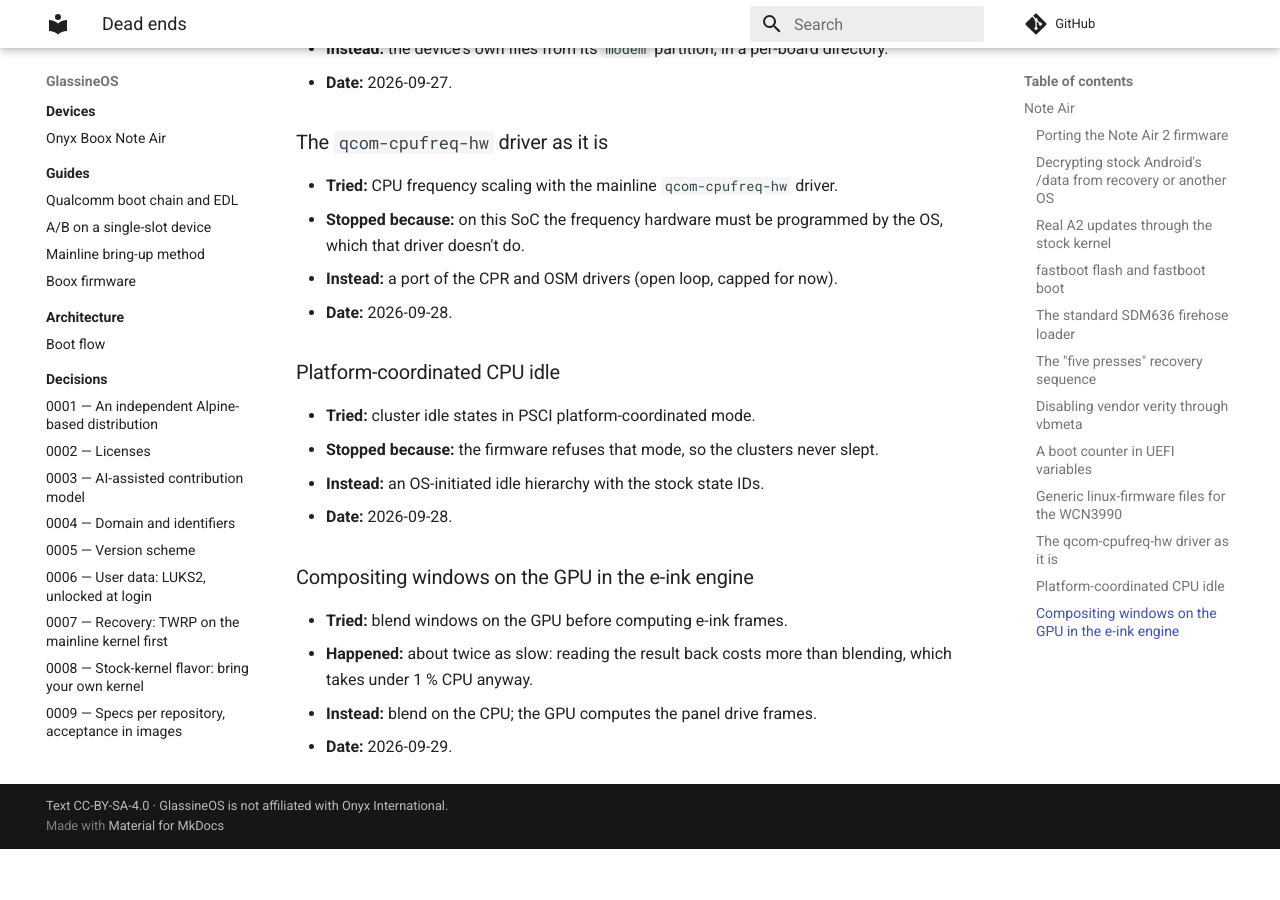
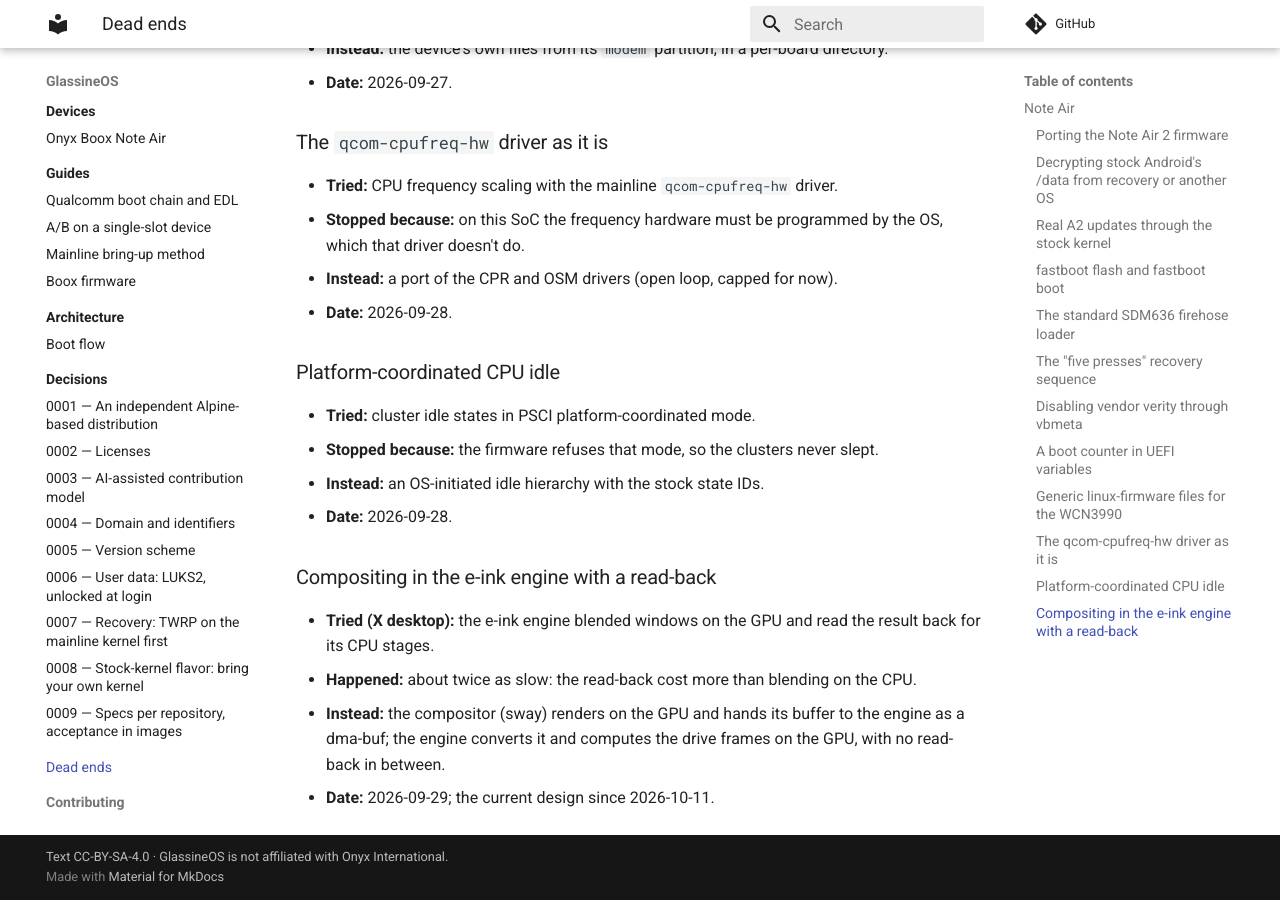
Before and after one commit to GlassineOS/docs, an MkDocs documentation site: the page built from docs/dead-ends/index.md, in a window 1280 px wide and 900 px high, scrolled down 2712 px. Built offline with MkDocs 1.6.1 and Material for MkDocs 9.7.7, drawn with Linux system fonts in a browser that asks for light colours; comment, search, counter and statistics services are not loaded; before the commit the page ends 3561 px from its top, so only the background shows below that.

Commit message:
Dead ends: GPU compositing entry matches today's design
The 2026-09-29 result (blend on the GPU, read back for the CPU stages)
still holds, but "blend on the CPU" is no longer what the system does:
since 2026-10-11 sway renders on the GPU and hands its buffer to the
engine as a dma-buf, which converts it and computes the drive frames
on the GPU without a read-back.

Assisted-by: Claude:claude-opus-5-5

```diff
--- a/docs/dead-ends/index.md
+++ b/docs/dead-ends/index.md
@@ -113,10 +113,12 @@ date.**
 - **Instead:** an OS-initiated idle hierarchy with the stock state IDs.
 - **Date:** 2026-09-28.
 
-### Compositing windows on the GPU in the e-ink engine
+### Compositing in the e-ink engine with a read-back
 
-- **Tried:** blend windows on the GPU before computing e-ink frames.
-- **Happened:** about twice as slow: reading the result back costs more than blending,
-  which takes under 1 % CPU anyway.
-- **Instead:** blend on the CPU; the GPU computes the panel drive frames.
-- **Date:** 2026-09-29.
+- **Tried (X desktop):** the e-ink engine blended windows on the GPU and read the result
+  back for its CPU stages.
+- **Happened:** about twice as slow: the read-back cost more than blending on the CPU.
+- **Instead:** the compositor (sway) renders on the GPU and hands its buffer to the
+  engine as a dma-buf; the engine converts it and computes the drive frames on the GPU,
+  with no read-back in between.
+- **Date:** 2026-09-29; the current design since 2026-10-11.
```
